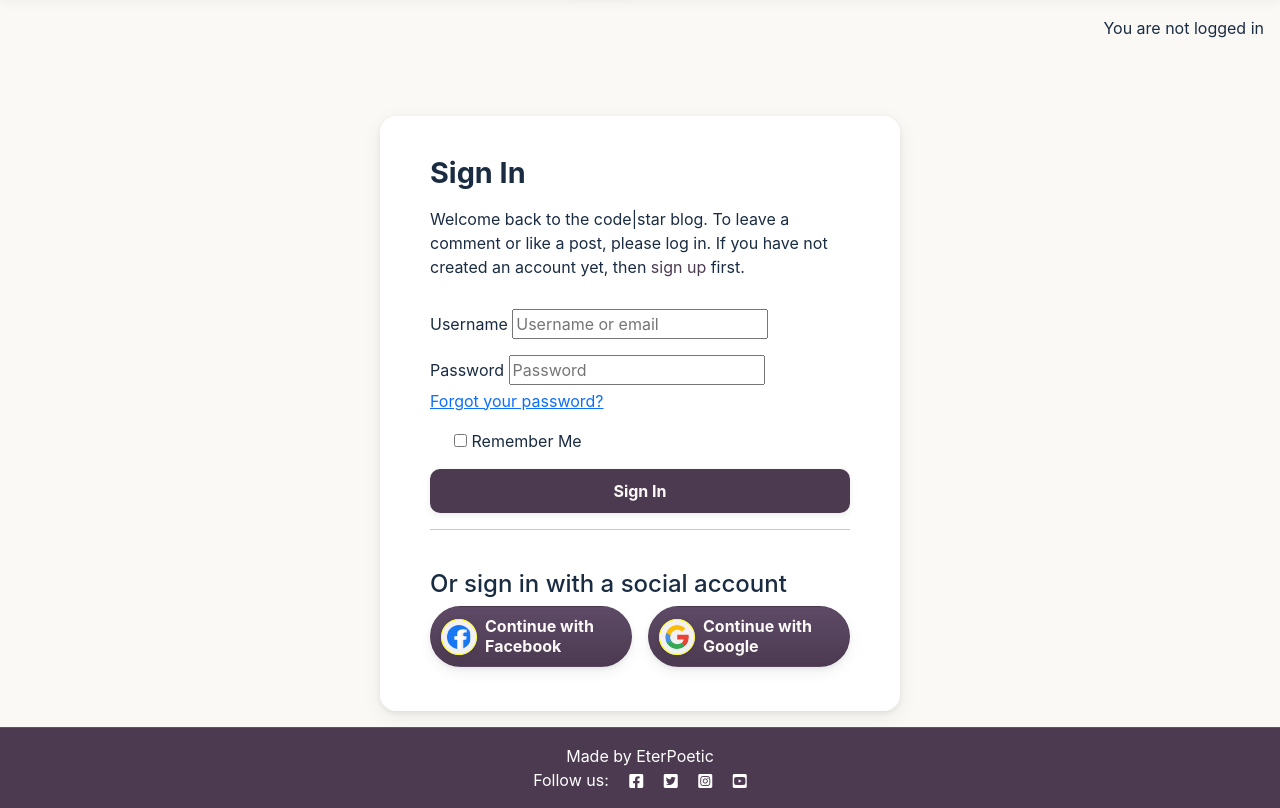
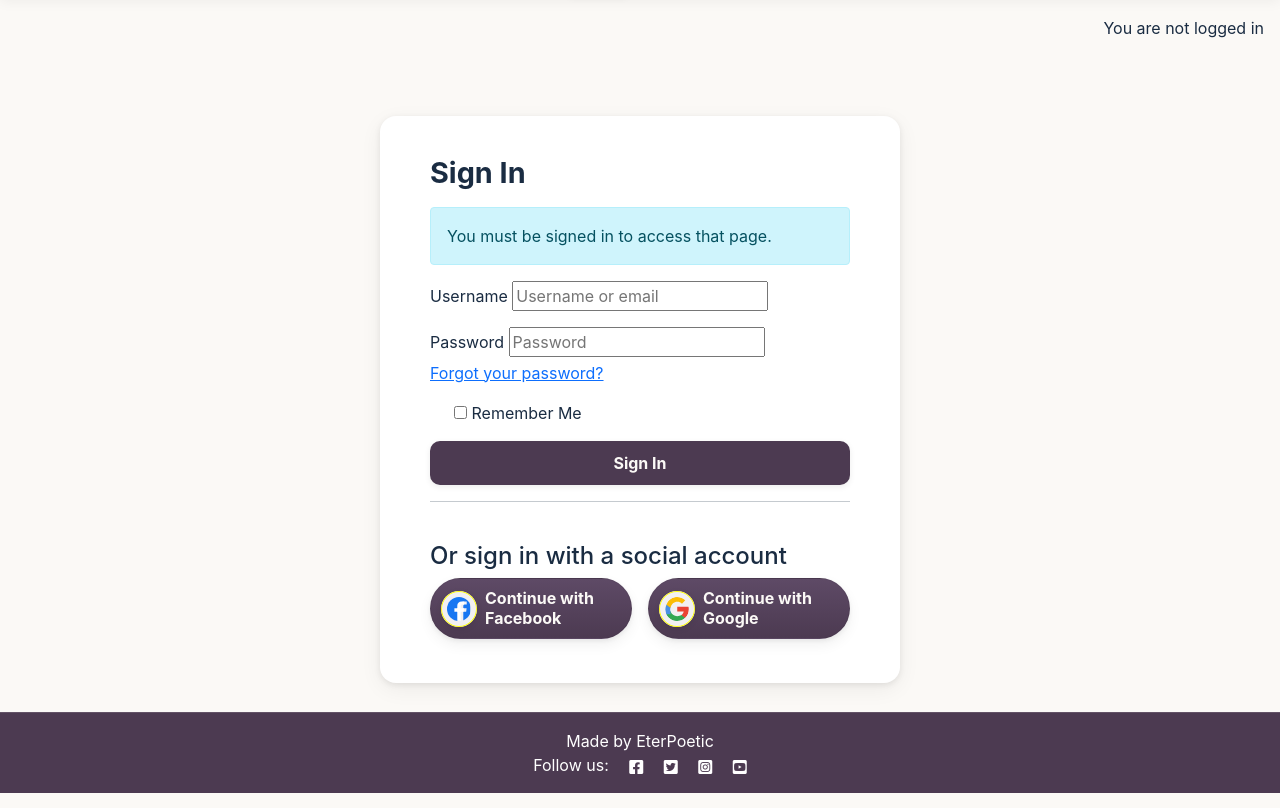
Before and after one commit to cynthiapinedoh79/p4_eterpoetic, a Django app: page /accounts/login/?next=/favorites/ in a window 1280 px wide. Shown: the part 77-885 px from the top of the page. Run offline with Django 4.2, Linux system fonts and the light colour scheme; some libraries are stand-ins or nearby versions.

Commit message:
Feature: Comment to the user to login or signup

```diff
--- a/templates/account/login.html
+++ b/templates/account/login.html
@@ -1,6 +1,7 @@
 {% extends "base.html" %}
 {% load i18n %}
 {% load account socialaccount %}
+{% url 'poetry:favorites_list' as fav_url %}
 {% load static %}
 
 {% block head_title %}{% trans "Sign In" %}{% endblock %}
@@ -9,10 +10,30 @@
 <div class="login-page">
   <div class="login-card">
     <h3 class="login-title">{% trans "Sign In" %}</h3>
-    <p class="login-subtitle">
-      {% blocktrans %}Welcome back to the code|star blog. To leave a comment or like a post, please log in.
-      If you have not created an account yet, then <a class="link" href="{{ signup_url }}">sign up</a> first.{% endblocktrans %}
-    </p>
+    {% if request.GET.next %}
+        {% if fav_url in request.GET.next %}
+            <div class="alert alert-info" role="alert">
+              Please sign in to view your "My Favorites" page.
+            </div>
+        {% elif "/blog/" in request.GET.next %}
+            <div class="alert alert-info" role="alert">
+              Please sign in to leave a comment on the blog.
+            </div>
+        {% else %}
+            <div class="alert alert-info" role="alert">
+              You must be signed in to access that page.
+            </div>
+        {% endif %}
+    {% else %}
+        <div>
+        <p class="login-subtitle">
+          {% blocktrans %}Welcome! To leave a comment on a post or save favorite poems, please Log in.
+
+        <p>If you have not created an account yet, then <a class="link" href="{{ signup_url }}">Sign Up</a> first.</p>{% endblocktrans %}
+        </p>
+        <hr>
+        <div>
+    {% endif %}
 
     <form class="login" method="POST" action="{% url 'account_login' %}">
       {% csrf_token %}
```
Also changed, not shown: templates/account/signup.html (+6 -3 lines).
